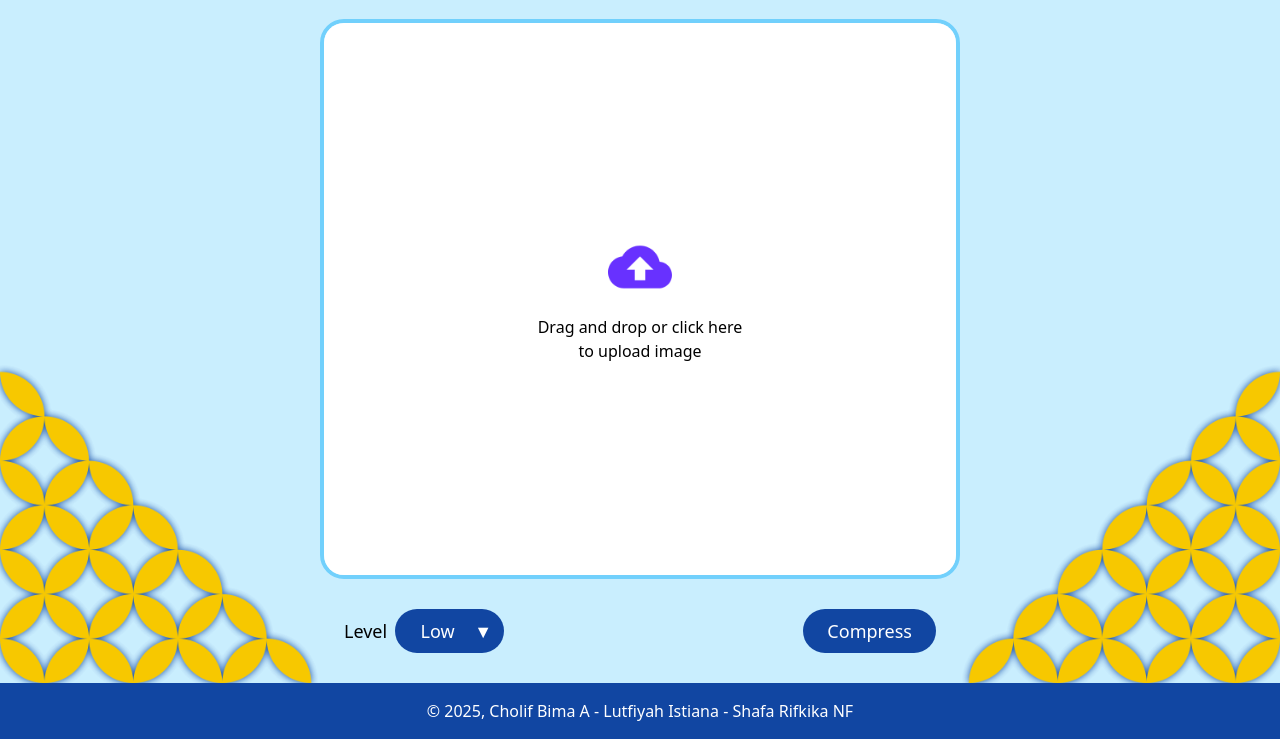
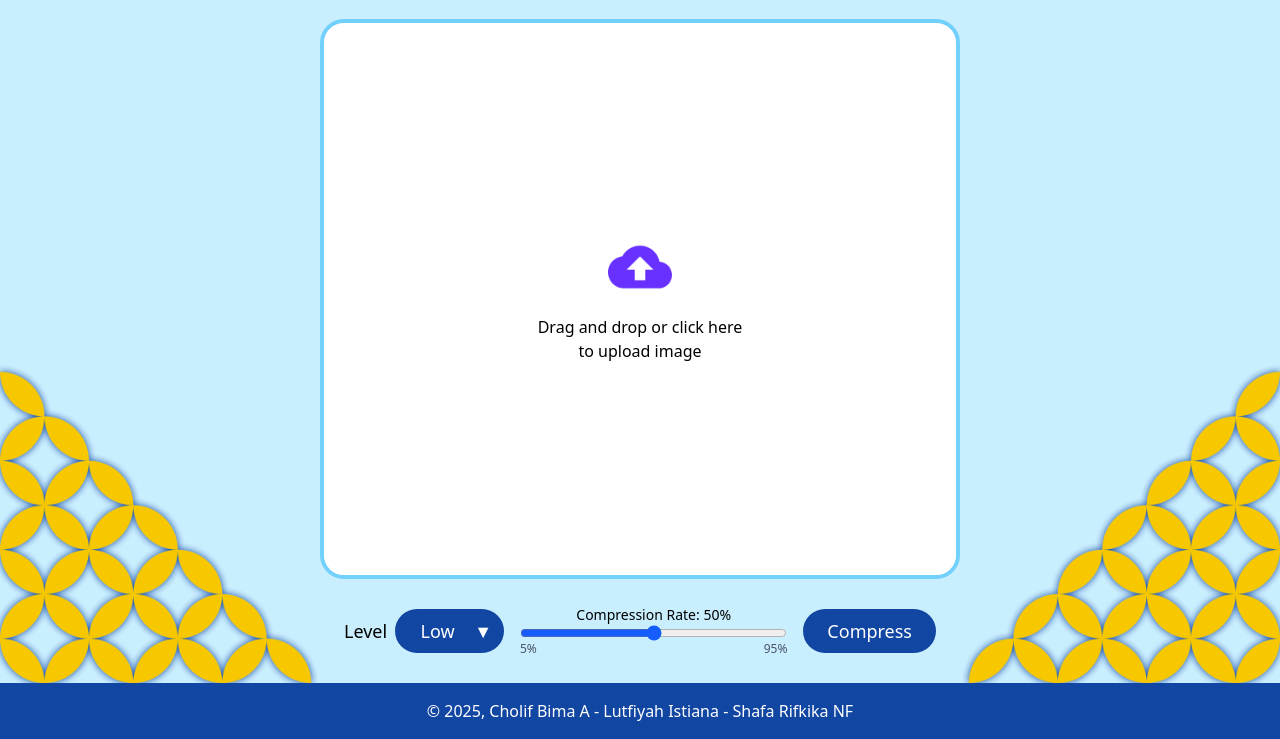
Before and after one commit to Cholifbima/SVD-Image-Compression, a Flask app: page / in a window 1280 px wide. Shown: the part 117-856 px from the top of the page. Run offline with Flask 2, Linux system fonts and the light colour scheme; style sheets or scripts are compiled from the project's sources; some libraries are stand-ins or nearby versions.

Commit message:
add persenan compress

```diff
--- a/src/app/static/js/upload-page.js
+++ b/src/app/static/js/upload-page.js
@@ -1,13 +1,41 @@
 const presetSel = document.getElementById('preset');
 const kHidden = document.getElementById('kHidden');
+const compressionSlider = document.getElementById('compressionRate');
+const rateLabel = document.getElementById('rateValue');
 const inputFile = document.getElementById('input-file');
 const imgView = document.getElementById('img-view');
 const previewContent = document.getElementById('preview-content');
 const uploadedImage = document.getElementById('uploaded-image');
 const dropArea = document.getElementById('drop-area');
 const mapping = { low: 100, medium: 50, high: 30 };
-presetSel.onchange = () => { kHidden.value = mapping[presetSel.value]; };
+
+// Update compression rate slider
+compressionSlider.oninput = () => {
+    rateLabel.textContent = compressionSlider.value;
+    // Convert compression rate % to k value (inverse relationship)
+    // Higher compression rate = lower k
+    const rate = parseInt(compressionSlider.value);
+    const maxK = 200; // reasonable max for most images
+    const k = Math.max(5, Math.round(maxK * (100 - rate) / 100));
+    kHidden.value = k;
+};
+
+// Update preset selector
+presetSel.onchange = () => {
+    const k = mapping[presetSel.value];
+    kHidden.value = k;
+    // Update slider to match preset
+    const rate = Math.round(100 - (k / 200 * 100));
+    compressionSlider.value = Math.max(5, Math.min(95, rate));
+    rateLabel.textContent = compressionSlider.value;
+};
+
+// Initialize values
 kHidden.value = mapping[presetSel.value];
+const initialRate = Math.round(100 - (mapping[presetSel.value] / 200 * 100));
+compressionSlider.value = Math.max(5, Math.min(95, initialRate));
+rateLabel.textContent = compressionSlider.value;
+
 inputFile.addEventListener("change", uploadImage);
 
 function uploadImage() {
--- a/src/app/templates/upload-page.html
+++ b/src/app/templates/upload-page.html
@@ -61,6 +61,17 @@
                         </div>
                     </div>
 
+                    <!-- Compression Rate Slider -->
+                    <div class="flex flex-col items-center gap-1 flex-1 mx-4">
+                        <label for="compressionRate" class="text-black text-sm">Compression Rate: <span id="rateValue">50</span>%</label>
+                        <input type="range" id="compressionRate" name="compression_rate" min="5" max="95" value="50"
+                               class="w-full h-2 rounded-lg accent-blue-600 cursor-pointer">
+                        <div class="flex justify-between w-full text-xs text-gray-600">
+                            <span>5%</span>
+                            <span>95%</span>
+                        </div>
+                    </div>
+
                     <!-- hidden k field populated by JS -->
                     <input type="hidden" name="k" id="kHidden" value="100">
                     <button type="submit" class="bg-biru-tua text-white text-lg rounded-full px-6 py-2">
```
